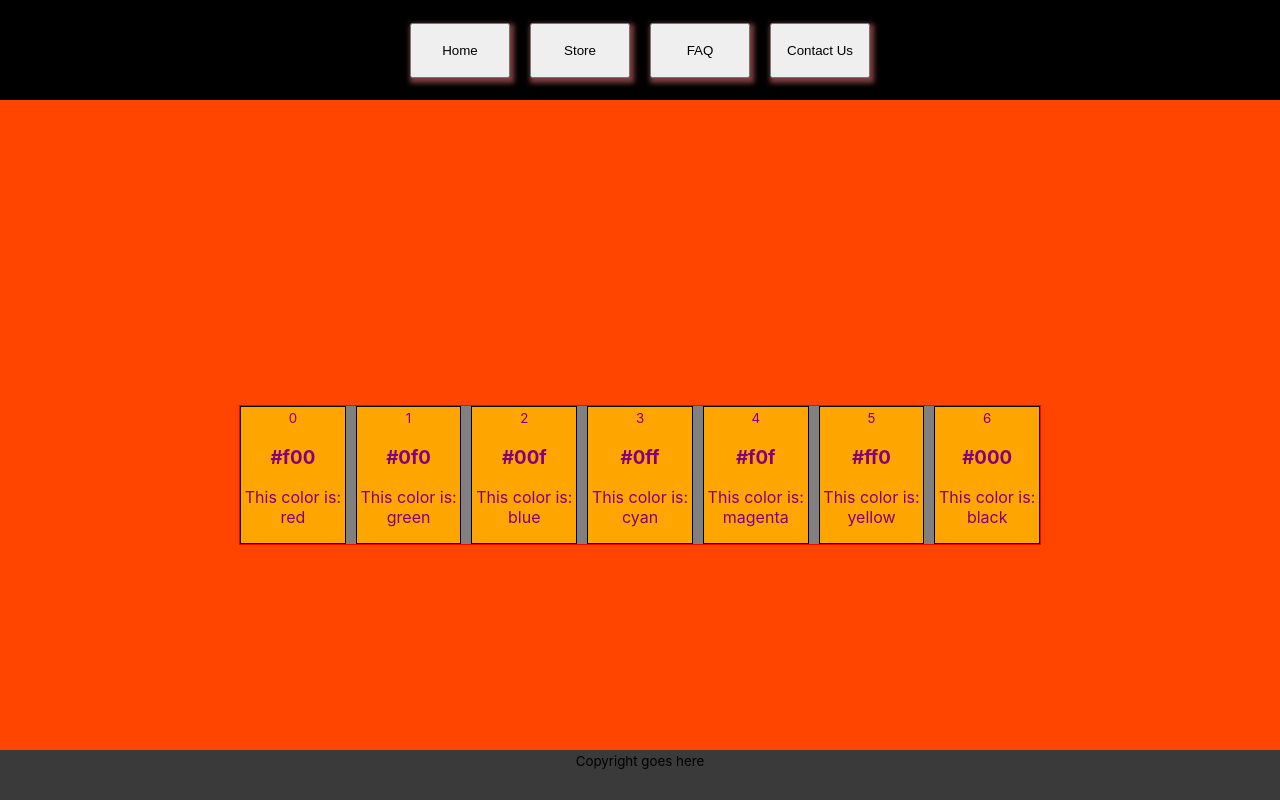
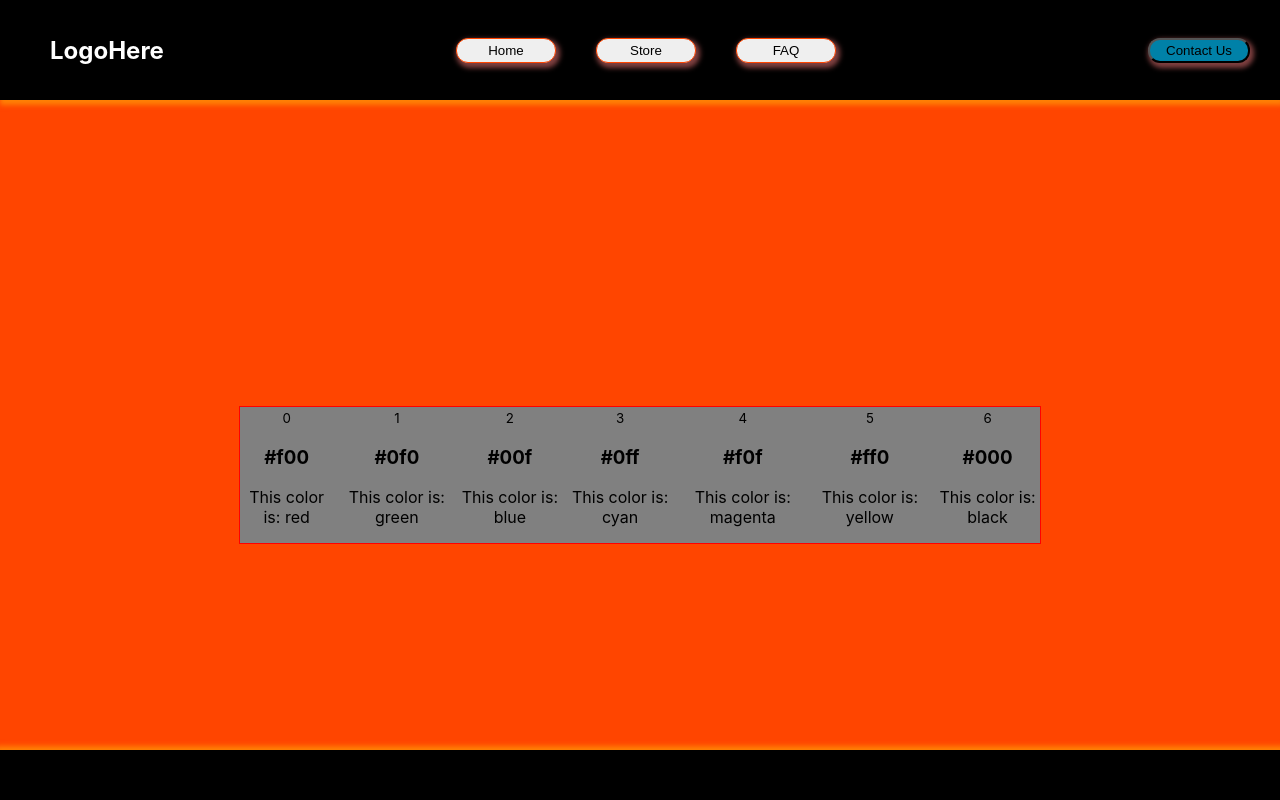
Before and after one commit to BLacey99/shop, a React (Create React App) app: page /contact in a window 1280 px wide. Built offline with nearby package versions, Linux system fonts and the light colour scheme.

Commit message:
Added more styling to experiment with, correct size of some buttons, debugged listContainer component. Unknown issue causing path to file not to render.

```diff
--- a/src/components/footer.css
+++ /dev/null
@@ -1,7 +0,0 @@
-footer{
-
-    bottom:0;
-    width:100%;
-    height:50px;
-    background-color:rgb(58, 58, 58);
-}
--- /dev/null
+++ b/src/components/footer/footer.css
@@ -0,0 +1,8 @@
+footer{
+
+    bottom:0;
+    width:100%;
+    height:50px;
+    background-color:black;
+    box-shadow: 1px 1px 5px 5px rgba(255, 190, 10, 0.5);
+}
--- a/src/components/listBuilder.js
+++ b/src/components/listBuilder/listBuilder.js
@@ -1,8 +1,8 @@
-import Lists from "./listContainer";
-import data from "./colors";
+import Lists from '../listCont/listContainer';
+import data from "../data/colors";
 import listBuildStyler from "./listBuilderStyler.css"
+
 export default function ListBuilder(){
-
 const entries = data.map(item =>{
     return(
         <Lists
--- a/src/components/listContainer.js
+++ b/src/components/listCont/listContainer.js
@@ -1,9 +1,9 @@
 import React from 'react';
-import listContainer from './listContainer.css';
 
 
 
-export default function Lists(props){
+
+export default function Lists (props){
     return(
         <div id="product-container" key={props.data.id}>
             <small>{props.data.id}</small><h3>{props.data.value}</h3>
--- a/src/components/nav.css
+++ /dev/null
@@ -1,27 +0,0 @@
-nav{
-    background-color:black;
-    display:flex;
-    align-items:center;
-    justify-content:center;
-    height:100px;
-
-}
-#nav-div{
-    width:100%;
-
-}
-
-button{
-    width:100px;
-    height:55px;
-    margin-left:10px;
-    margin-right:10px;
-    box-shadow:2px 3px 5px 2px rgba(255,127,127,0.5);
-}
-
-
-button:hover{
-    scale:115%;
-    background-color:green;
-    box-shadow:2px 3px 5px 2px rgba(255,255,127,0.5);
-}
--- /dev/null
+++ b/src/components/nav/nav.css
@@ -0,0 +1,50 @@
+nav{
+    background-color:black;
+    display:flex;
+    align-items:center;
+    justify-content:center;
+    height:100px;
+    box-shadow: 2px 3px 5px 2px rgba(255, 190, 10, 0.5);
+
+}
+#nav-div{
+    width:100%;
+
+}
+
+#Logo{
+    color:white;
+    margin-left:50px;
+}
+
+#contact-form{
+    margin-right:50px;
+}
+
+#contact-form button{
+    background-color: rgb(0, 129, 168);
+    height:25px;
+    width:100%;
+    margin-left:20px;
+    margin-right:20px;
+    box-shadow:2px 3px 5px 2px rgba(255,127,127,0.5);
+    border-radius:12px;
+}
+
+#nav-div button{
+    width:100px;
+    height:25px;
+    margin-left:20px;
+    margin-right:20px;
+    box-shadow:2px 3px 5px 2px rgba(255,127,127,0.5);
+    border-radius:12px;
+    border:1px solid orangered;
+}
+
+
+button:hover{
+    scale:115%;
+    background-color:green;
+    box-shadow:2px 3px 5px 2px rgba(255,255,127,0.5);
+    border:1px solid darkgreen;
+}
--- a/src/components/nav.js
+++ b/src/components/nav/nav.js
@@ -4,12 +4,13 @@ import nav from './nav.css';
 export default function NavBar(){
     return(
         <nav>
+            <div id="Logo"><h1>LogoHere</h1></div>
             <div id="nav-div">
                 <button>Home</button>
                 <button>Store</button>
                 <button>FAQ</button>
-                <button>Contact Us</button>
             </div>
+            <div id="contact-form"><button>Contact Us</button></div>
         </nav>
     )
 }
```
Also changed, not shown: src/App.js (+4 -3 lines), src/components/data/colors.js (renamed from src/components/colors.js), src/components/footer/footer.js (renamed from src/components/footer.js), src/components/listBuilder/listBuilderStyler.css (renamed from src/components/listBuilderStyler.css), src/components/listCont/listContainer.css (renamed from src/components/listContainer.css).
